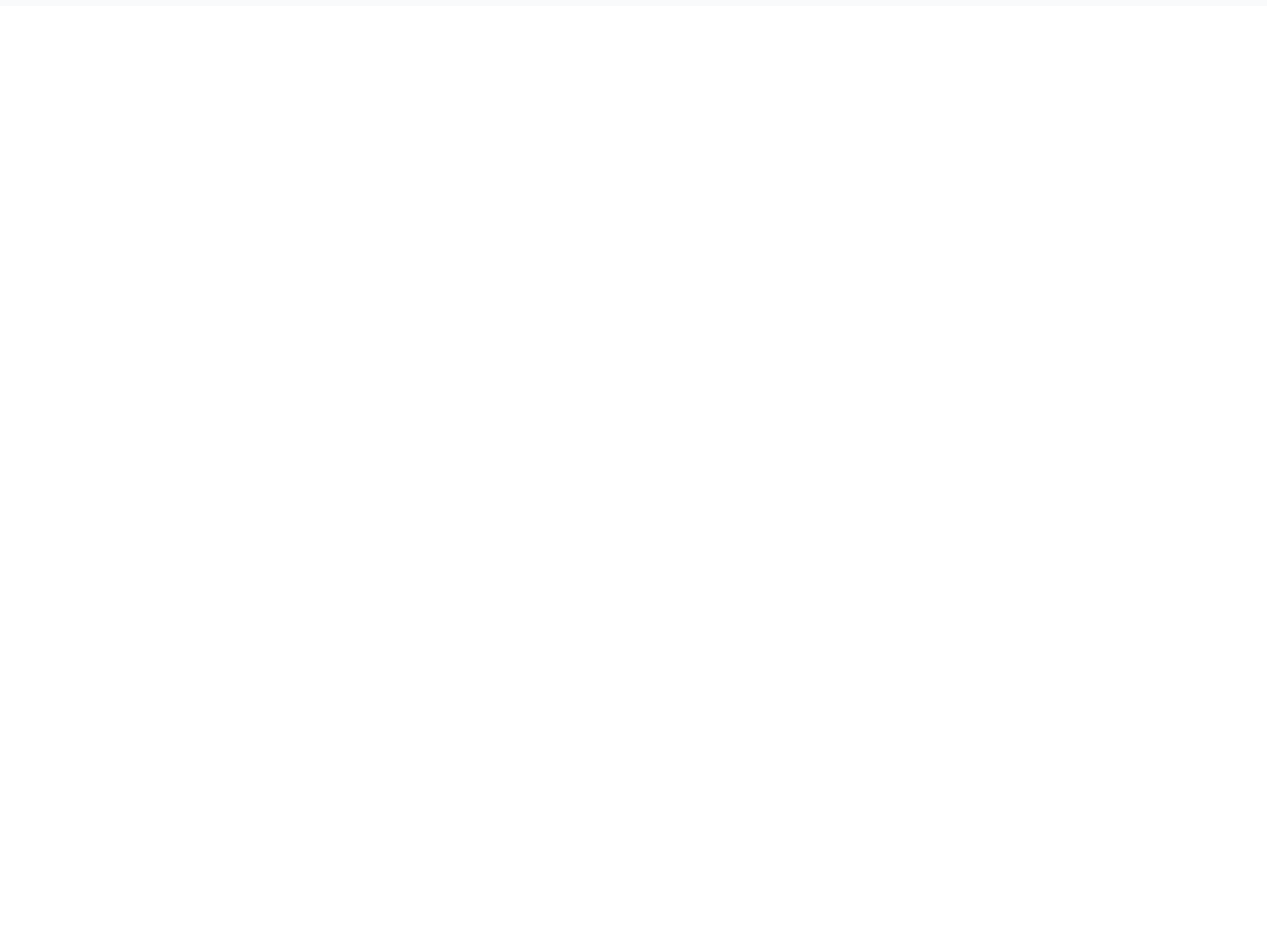
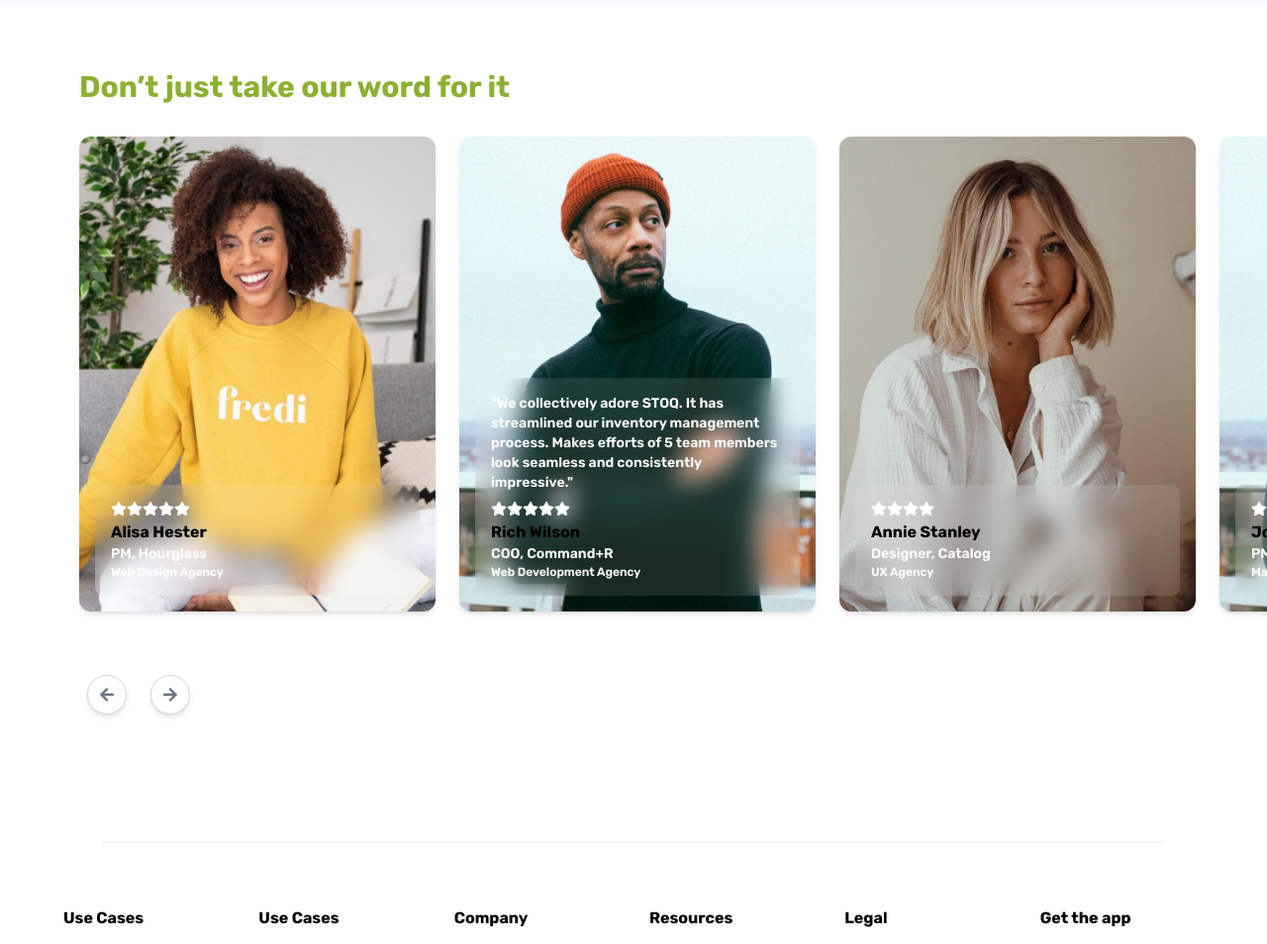
Before and after one commit to Jusaila/STOQ, a React (Create React App) app: page /households in a window 1280 px wide. Shown: the part 1594-2548 px from the top of the page at 99% size. Before the commit the page ends 1600 px from the top, so only its background shows below. Built offline with nearby package versions, Linux system fonts and the light colour scheme.

Commit message:
add footer and testimonial

```diff
--- a/src/pages/categories/HouseholdsPage.jsx
+++ b/src/pages/categories/HouseholdsPage.jsx
@@ -3,6 +3,8 @@
 import React, { useEffect, useRef } from "react";
 import gsap from "gsap";
 import HomeFeaturesSection from "../../components/HomeFeaturesSection";
+import Footer from "../../components/Footer";
+import TestimonialSection from "../../components/TestimonialSection";
 
 const householdFeatures = [
   {
@@ -183,7 +185,7 @@
         </div>
       </section>
 
-      <section className="min-h-screen bg-gray-50 flex flex-col items-center justify-center px-2">
+      <section className="min-h-screen bg-gray-50 flex flex-col items-center justify-center px-2 font-rubik">
       <div className="max-w-7xl w-full">
         {/* Header */}
         <h1 className="text-4xl md:text-5xl font-bold text-[#181D27] mb-4 text-left">
@@ -238,6 +240,10 @@
 
       </div>
     </section>
+
+    <TestimonialSection />
+
+    <Footer />
     </div>
   );
 };
```
